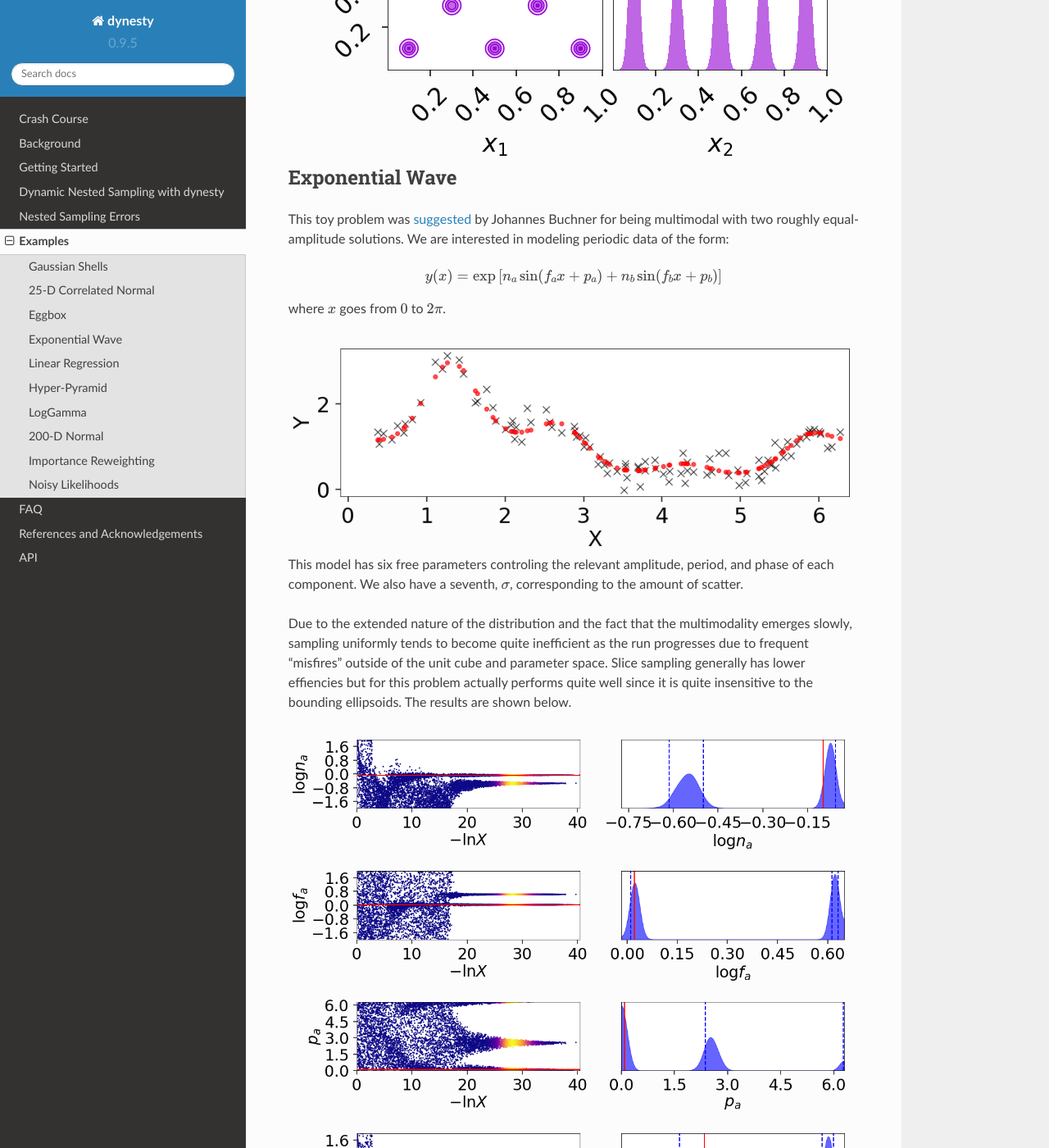
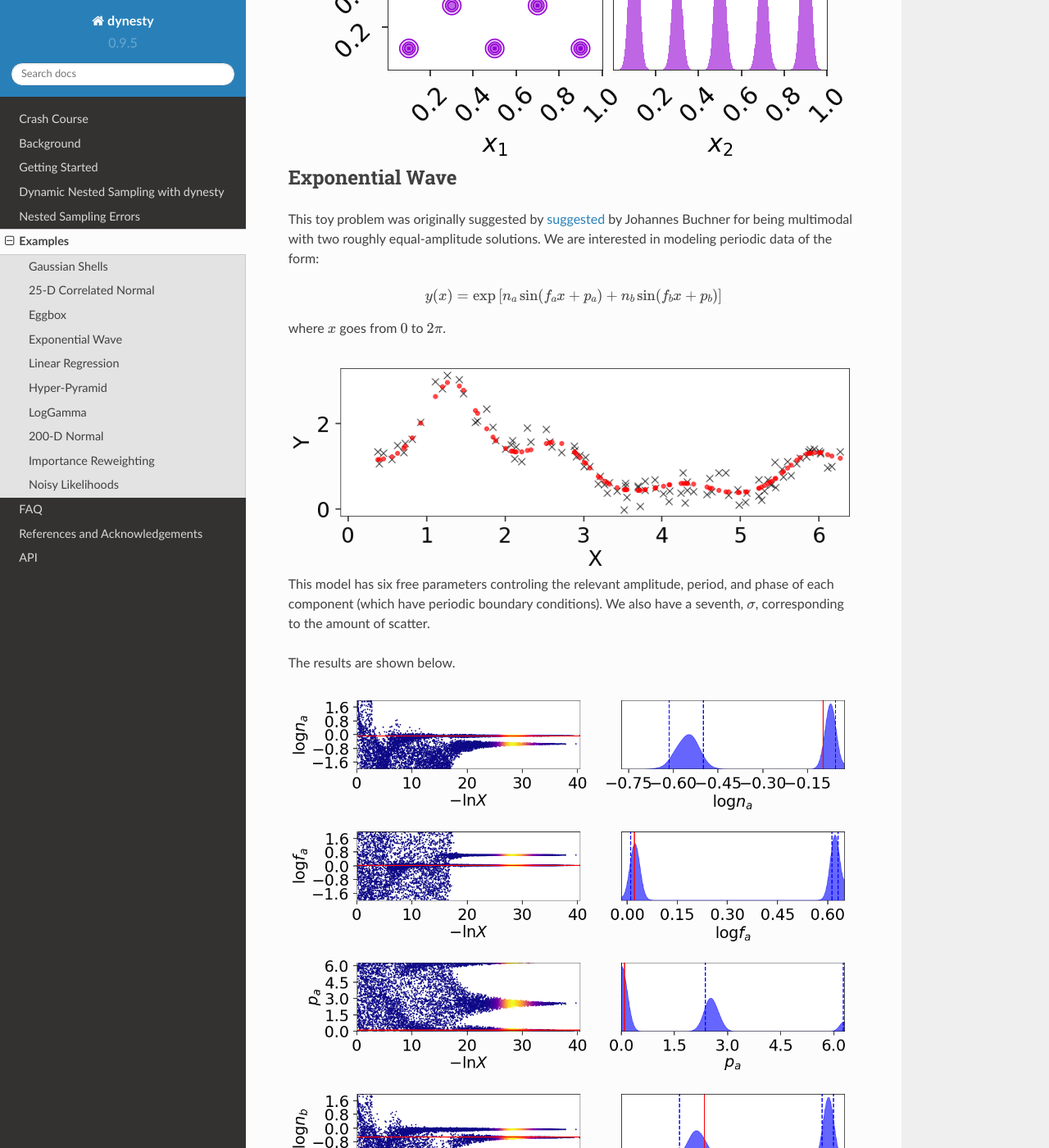
Before and after one commit to joshspeagle/dynesty, a Sphinx documentation site: the page built from docs/source/examples.rst, in a window 1280 px wide and 1400 px high, scrolled down 5223 px. Shown: the whole window at 82% size. Built offline with Sphinx 7.4.7 and the Read the Docs theme 2.0.0, drawn with Linux system fonts in a browser that asks for light colours.

Commit message:
expwave
Small modifications to the Exponential Wave example I forgot to add in
to the v0.9.5 commit.

```diff
--- a/docs/source/examples.rst
+++ b/docs/source/examples.rst
@@ -103,7 +103,7 @@
 Exponential Wave
 ================
 
-This toy problem was
+This toy problem was originally suggested by
 `suggested <https://github.com/joshspeagle/dynesty/issues/111>`_
 by Johannes Buchner for being multimodal with two roughly equal-amplitude
 solutions. We are interested in modeling periodic data of the form:
@@ -118,15 +118,10 @@
     :align: center
 
 This model has six free parameters controling the relevant amplitude,
-period, and phase of each component.
+period, and phase of each component (which have periodic boundary conditions).
 We also have a seventh, :math:`\sigma`, corresponding to the amount of scatter.
 
-Due to the extended nature of the distribution and the fact that the
-multimodality emerges slowly, sampling uniformly tends to become
-quite inefficient as the run progresses due to frequent "misfires" outside
-of the unit cube and parameter space. Slice sampling generally has lower
-effiencies but for this problem actually performs quite well since it is
-quite insensitive to the bounding ellipsoids. The results are shown below.
+The results are shown below.
 
 .. image:: ../images/examples_expwave_002.png
     :align: center
```
